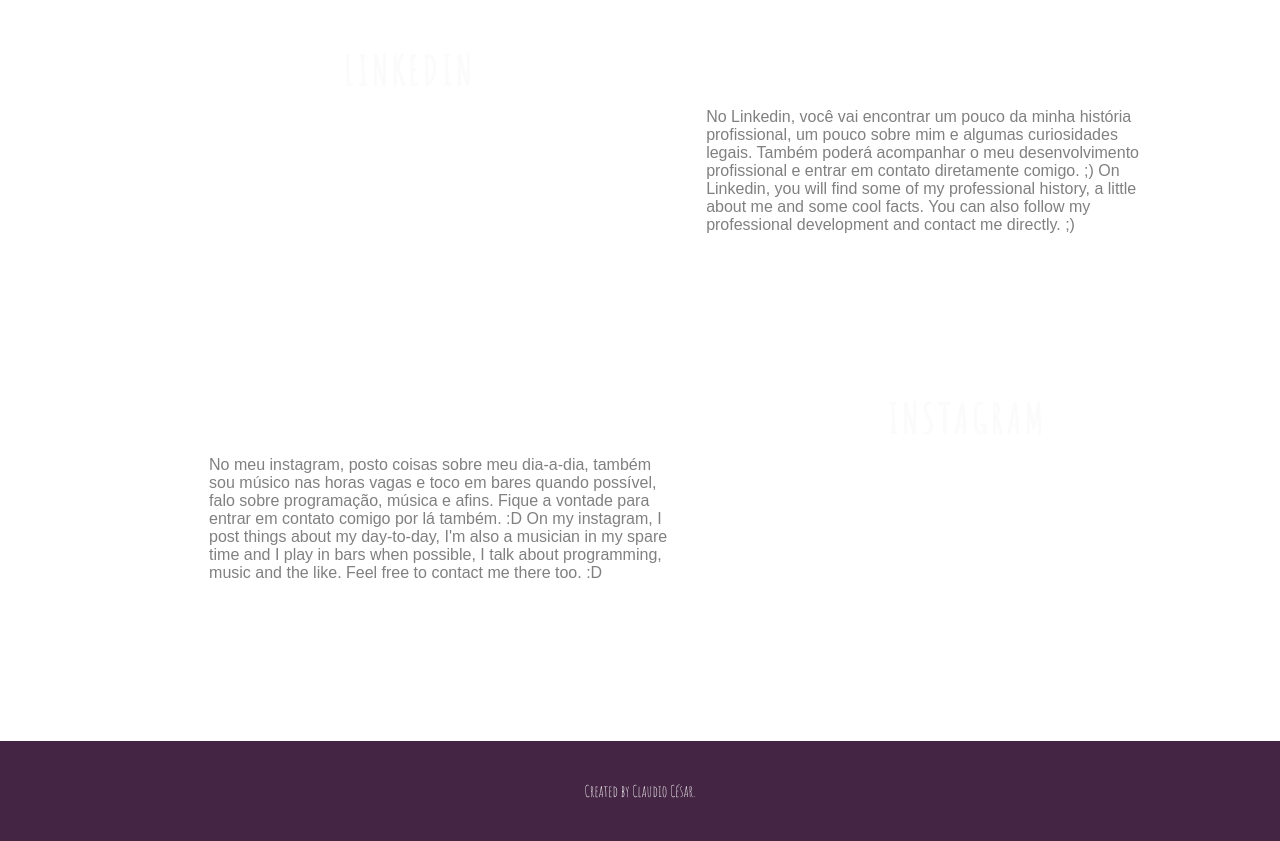
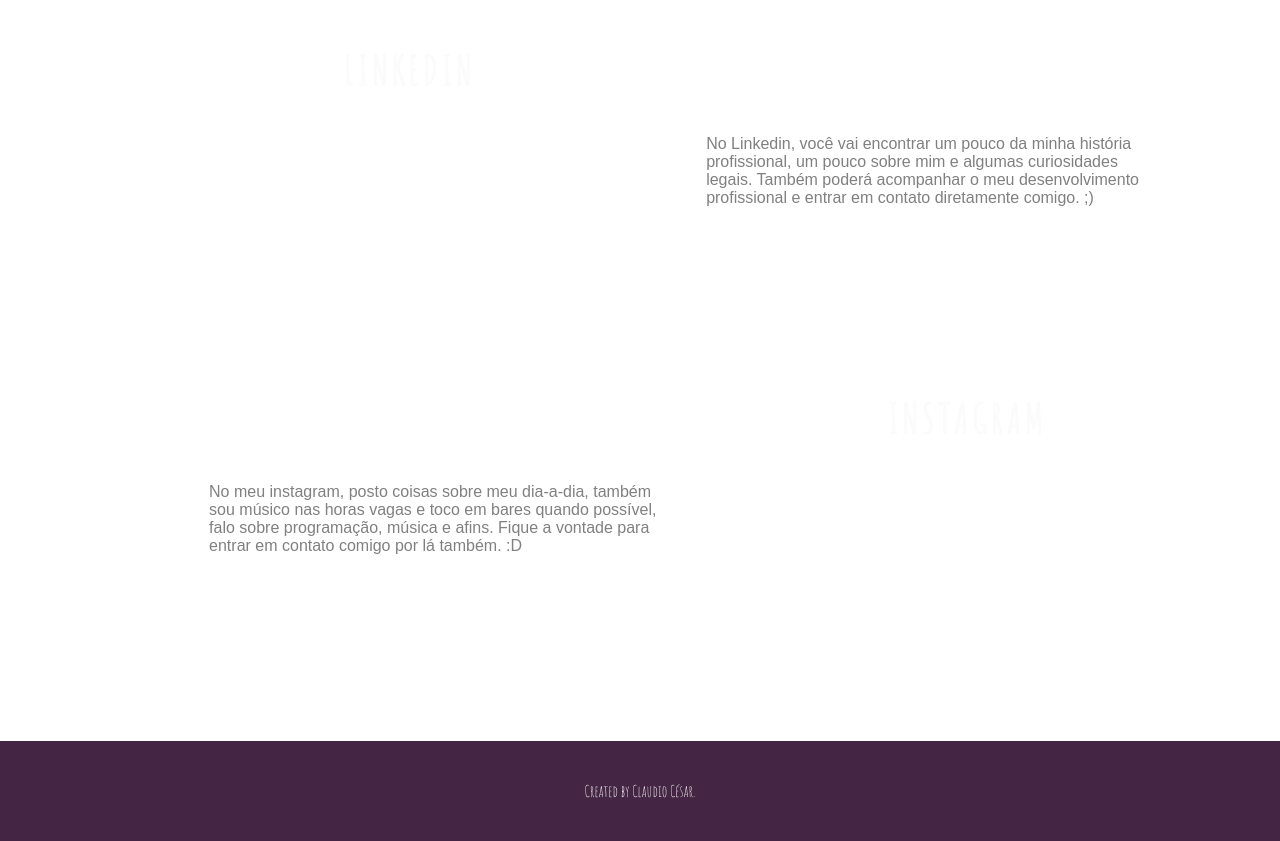
Before and after one commit to ClaudioJJ/CJJDev, a plain HTML site: page index.html in a window 1280 px wide. Shown: the part 1199-2040 px from the top of the page. Drawn offline with Linux system fonts and the light colour scheme.

Commit message:
Update index.html

```diff
--- a/index.html
+++ b/index.html
@@ -66,15 +66,11 @@
             </div>
             <div class="card-text">
                 No Linkedin, você vai encontrar um pouco da minha história profissional, um pouco sobre mim e algumas curiosidades legais. Também poderá acompanhar o meu desenvolvimento profissional e entrar em contato diretamente comigo. ;)
-
-                On Linkedin, you will find some of my professional history, a little about me and some cool facts. You can also follow my professional development and contact me directly. ;)
             </div>
         </div>
         <div class="card-container">
             <div class="card-text">
                 No meu instagram, posto coisas sobre meu dia-a-dia, também sou músico nas horas vagas e toco em bares quando possível, falo sobre programação, música e afins. Fique a vontade para entrar em contato comigo por lá também. :D
-
-                On my instagram, I post things about my day-to-day, I'm also a musician in my spare time and I play in bars when possible, I talk about programming, music and the like. Feel free to contact me there too. :D
             </div>
             <div class="card">
                 <div class="card-wrapper">
```
